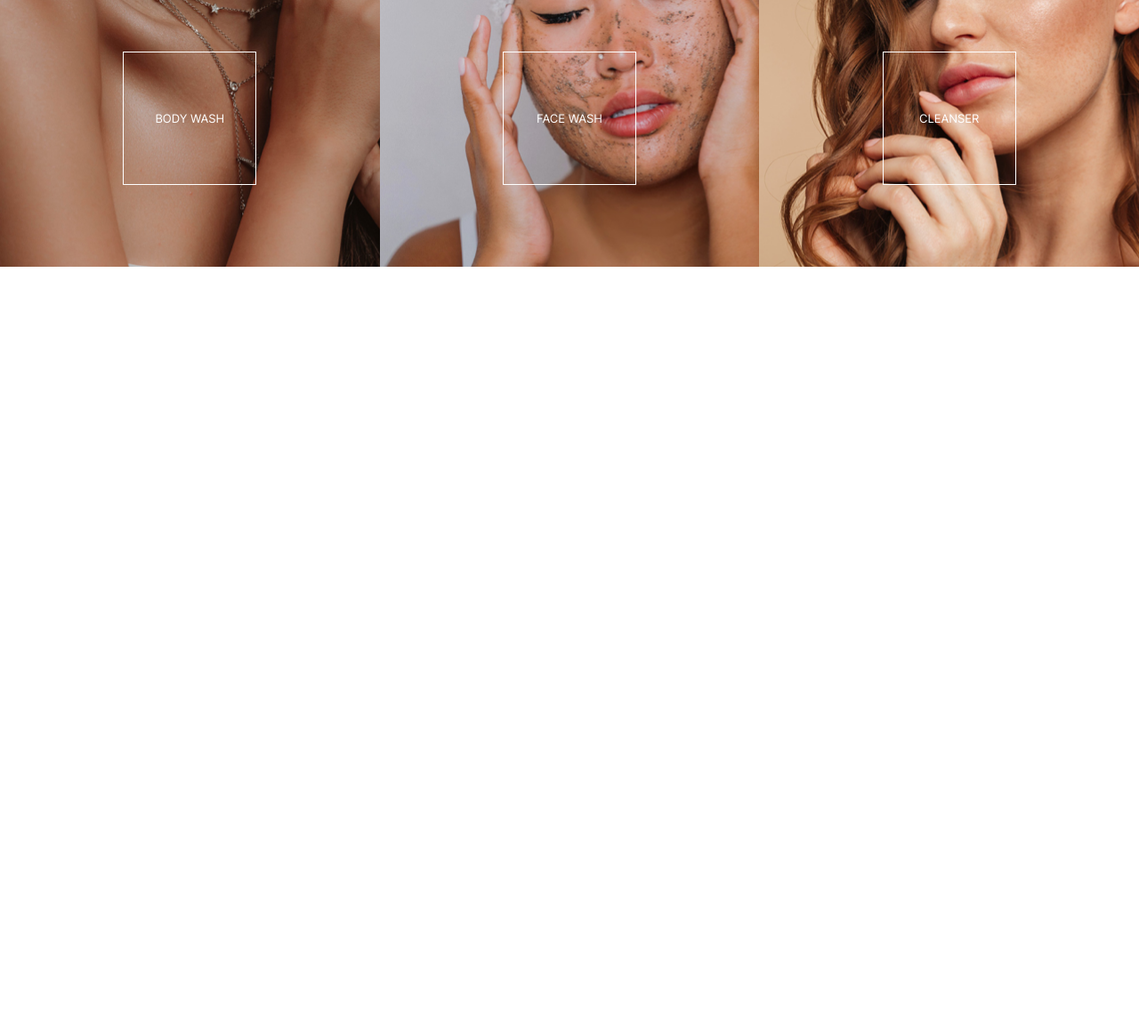
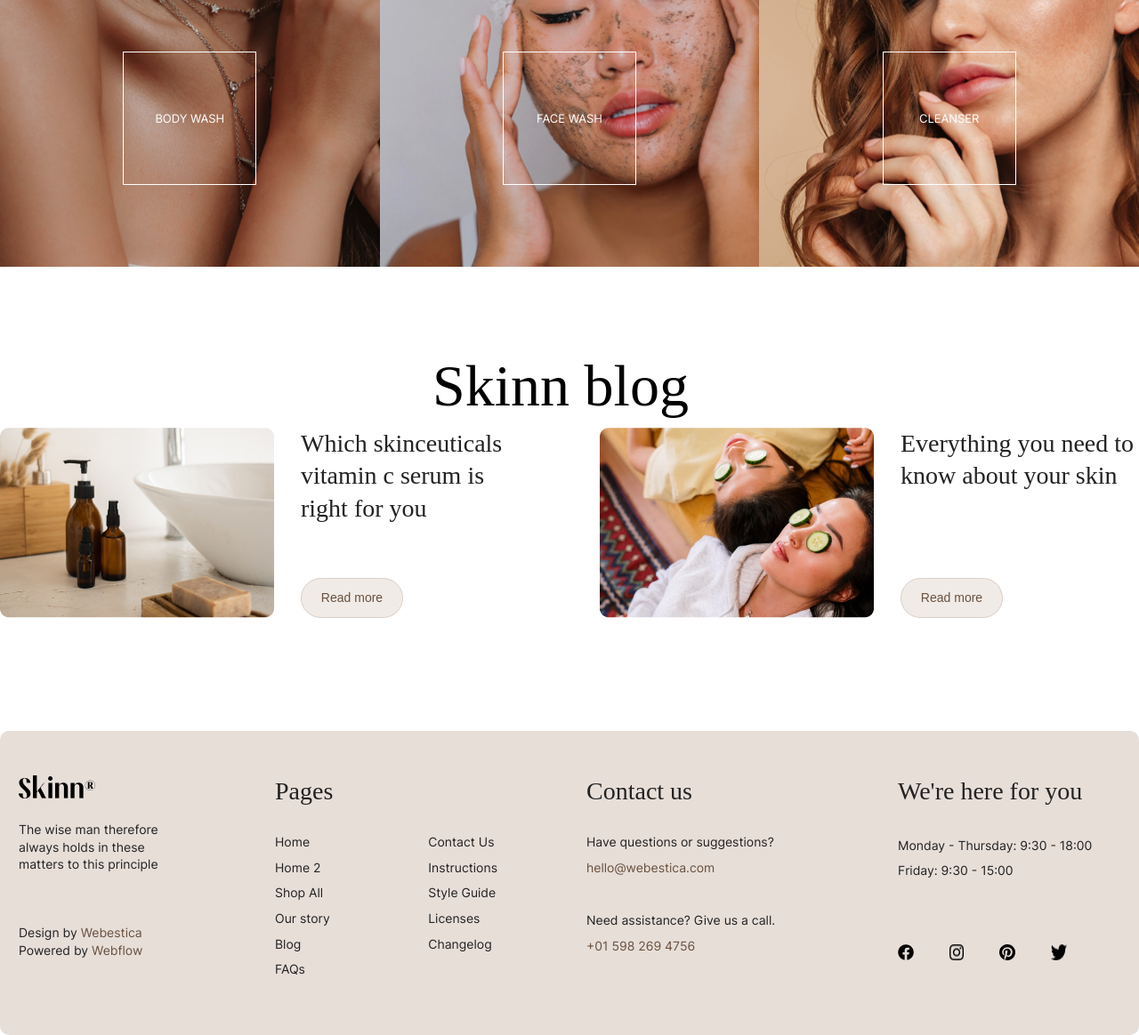
Before and after one commit to Danelsene/front-basic, a plain HTML site: page index.html in a window 1280 px wide. Shown: the part 4533-5697 px from the top of the page at 89% size. Before the commit the page ends 4833 px from the top, so only its background shows below. Drawn offline with Linux system fonts and the light colour scheme; a web font is replaced by a local one.

Commit message:
skinn finish

```diff
--- a/index.html
+++ b/index.html
@@ -150,8 +150,79 @@
                 </div>
             </div>
         </section>
+        <section class="container blog">
+            <h2 class="blog_title">Skinn blog</h2>
+            <div class="blog_block">
+                <div class="blog_card">
+                    <img src="./images/blog_image1.png" alt="blog_image1" class="blog_image">
+                    <div class="blog_text_section">
+                        <p class="blog_text">Which skinceuticals vitamin c serum is <br> right for you</p>
+                        <button class="button second_section_button blog_button">Read more</button>
+                    </div>
+                </div>
+                <div class="blog_card">
+                    <img src="./images/blog_image2.png" alt="blog_image2" class="blog_image">
+                    <div class="blog_text_section">
+                        <p class="blog_text">Everything you need to know about your skin</p>
+                        <button class="button second_section_button blog_button">Read more</button>
+                    </div>
+                </div>
+            </div>
+        </section>
     </main>
-    <footer></footer>
+    <footer class="container footer_background footer_flex">
+        <div class="footer_card1">
+            <img src="./images/logo.png" alt="logo" class="logo">
+            <p class="footer_logo_text">The wise man therefore always holds in these matters to this principle</p>
+            <p class="footer_logo_link">Design by <span class="design_link">Webestica <br> </span>Powered by <span
+                    class="design_link">Webflow</span></p>
+        </div>
+        <div class="footer_card2">
+            <p class="footer_title">Pages</p>
+            <div class="footer_li_flex">
+                <div>
+                    <ul>
+                        <li class="footer_li_text">Home</li>
+                        <li class="footer_li_text">Home 2</li>
+                        <li class="footer_li_text">Shop All</li>
+                        <li class="footer_li_text">Our story</li>
+                        <li class="footer_li_text">Blog</li>
+                        <li class="footer_li_text">FAQs</li>
+                    </ul>
+                </div>
+                <div>
+                    <ul>
+                        <li class="footer_li_text">Contact Us</li>
+                        <li class="footer_li_text">Instructions</li>
+                        <li class="footer_li_text">Style Guide</li>
+                        <li class="footer_li_text">Licenses</li>
+                        <li class="footer_li_text">Changelog</li>
+                    </ul>
+                </div>
+            </div>
+        </div>
+        <div class="footer_card2">
+            <p class="footer_title">Contact us</p>
+            <div class="questions">
+                <p class="questions_text">Have questions or suggestions?</p>
+                <a href="mailto:hello@webestica.com" class="contact_link">hello@webestica.com</a>
+            </div>
+            <div class="questions">
+                <p class="questions_text">Need assistance? Give us a call.</p>
+                <a href="tel:+015982694756" class="contact_link">+01 598 269 4756</a>
+            </div>
+        </div>
+        <div class="footer_card2">
+            <p class="footer_title">We&#39;re here for you</p>
+            <p class="last_text">Monday - Thursday: 9:30 - 18:00 Friday: 9:30 - 15:00</p>
+            <div class="soc_links">
+                <img src="./images/facebook.png" alt="facebook">
+                <img src="./images/insta.png" alt="instagram">
+                <img src="./images/pinterest.png" alt="pinterest">
+                <img src="./images/twitter.png" alt="twitter">
+            </div>
+        </div>
+    </footer>
 </body>
 
 </html>
--- a/style.css
+++ b/style.css
@@ -37,6 +37,13 @@ li {
 .nav_ul {
   display: flex;
   gap: 40px;
+}
+
+.nav_li:hover {
+  background-color: #978686;
+  color: white;
+  transition: all 0.3s linear;
+  cursor: pointer;
 }
 
 .cart {
@@ -108,6 +115,12 @@ h1 {
   margin-top: 40px;
 }
 
+.button:hover {
+  background-color: #978686;
+  color: white;
+  transition: all 0.3s linear;
+  cursor: pointer;
+}
 /*-----------------------------------------------Section 2------------------------------------------------------------*/
 
 .second_section {
@@ -347,7 +360,7 @@ h2 {
 }
 
 .photo_card1 {
-  background-image: url(/images/body_wash.png);
+  background-image: url(./images/body_wash.png);
   background-color: rgb(175, 175, 175);
   width: 100%;
   max-width: 515px;
@@ -355,7 +368,7 @@ h2 {
 }
 
 .photo_card2 {
-  background-image: url(/images/face_wash.png);
+  background-image: url(./images/face_wash.png);
   background-color: rgb(175, 175, 175);
   width: 100%;
   max-width: 515px;
@@ -363,7 +376,7 @@ h2 {
 }
 
 .photo_card3 {
-  background-image: url(/images/cleanser.png);
+  background-image: url(./images/cleanser.png);
   background-color: rgb(175, 175, 175);
   width: 100%;
   max-width: 515px;
@@ -389,3 +402,148 @@ h2 {
   justify-content: center;
   margin-top: 65px;
 }
+
+/*-----------------------------------------Blog section-------------------------------------------*/
+
+.blog_title {
+  font-size: 66px;
+  line-height: 1.4;
+  margin-top: 88px;
+  margin-left: auto;
+  margin-right: auto;
+  max-width: 308px;
+}
+
+.blog_block {
+  display: flex;
+  justify-content: space-between;
+}
+
+.blog_card {
+  display: flex;
+}
+
+.blog_text {
+  font-family: "STSong";
+  font-weight: 300;
+  font-size: 28px;
+  line-height: 1.3;
+  max-width: 268px;
+  margin-left: 30px;
+  margin-bottom: 58px;
+}
+
+.blog_button {
+  width: 100%;
+  max-width: 115px;
+  margin-left: 30px;
+  position: absolute;
+  bottom: 0;
+}
+
+.blog_text_section {
+  position: relative;
+}
+
+.blog {
+  margin-bottom: 127px;
+}
+
+/*--------------------------------------------Footer-------------------------------------------*/
+
+.footer_background {
+  background: #e7ded8;
+  border-radius: 10px;
+}
+
+.footer_title {
+  font-family: "STSong";
+  font-weight: 300;
+  font-size: 28px;
+  line-height: 1.3;
+  max-width: 231px;
+  margin-bottom: 29px;
+}
+
+.footer_flex {
+  display: flex;
+  justify-content: center;
+  gap: 100px;
+  padding-top: 50px;
+  padding-bottom: 50px;
+}
+
+.footer_card1 {
+  width: 100%;
+  max-width: 188px;
+}
+
+.footer_card2 {
+  width: 100%;
+  max-width: 250px;
+}
+
+.footer_logo_text {
+  font-size: 14px;
+  line-height: 1.4;
+  width: 100%;
+  max-width: 160px;
+  margin-top: 21px;
+}
+
+.footer_logo_link {
+  font-size: 14px;
+  line-height: 1.4;
+  width: 100%;
+  max-width: 160px;
+  margin-top: 57px;
+}
+
+.design_link {
+  font-size: 14px;
+  line-height: 1.4;
+  color: #68513f;
+}
+
+.footer_li_flex {
+  display: flex;
+  justify-content: space-between;
+}
+
+.footer_li_text {
+  font-size: 14px;
+  line-height: 1.4;
+  margin-bottom: 9px;
+}
+
+.questions {
+  font-size: 14px;
+  line-height: 1.4;
+  width: 100%;
+  max-width: 215px;
+  margin-bottom: 40px;
+}
+
+.questions_text {
+  margin-bottom: 9px;
+}
+
+.contact_link {
+  font-size: 14px;
+  line-height: 1.4;
+  color: #68513f;
+  text-decoration: none;
+}
+
+.last_text {
+  font-size: 14px;
+  line-height: 2;
+  width: 100%;
+  max-width: 221px;
+  margin-bottom: 69px;
+}
+
+.soc_links {
+  display: flex;
+  gap: 40px;
+}
```
Also changed, not shown: images/blog_image1.png (added), images/blog_image2.png (added), images/facebook.png (added), images/insta.png (added), images/pinterest.png (added), images/twitter.png (added).
